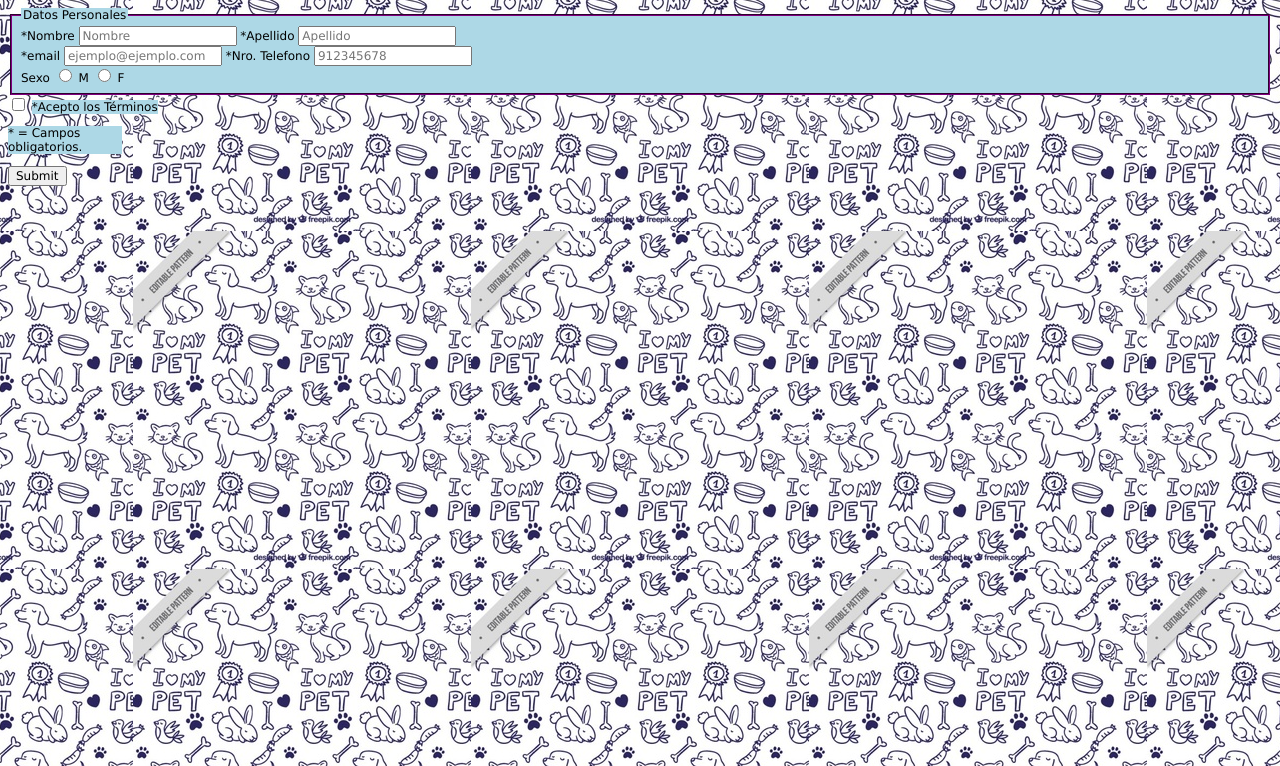
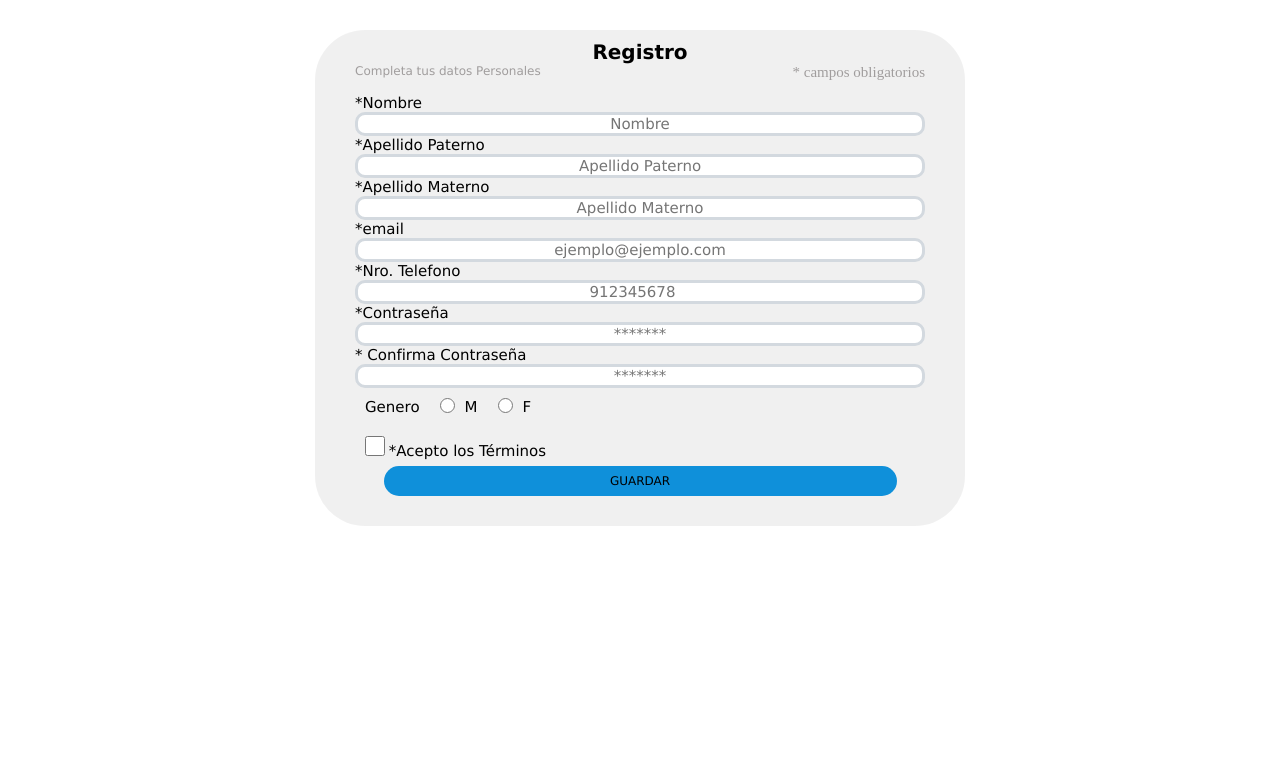
Before and after one commit to dvargas1997/WebDeVentas, a PHP site: page /formulario2.html in a window 1280 px wide. Shown: the top 766 px of the page. Run offline with PHP 8.4, Linux system fonts and the light colour scheme.

Commit message:
pruebas en el login

```diff
--- a/html/formulario2.html
+++ b/html/formulario2.html
@@ -35,22 +35,60 @@
 			}
 		</script>
 	</head>
+         <div class="contenedor">
+		  	<form class="form" action="ingresa2.php" onsubmit="return Validar(this)" method="post">
 
-		<form action="ingresa2.php" onsubmit="return Validar(this)" method="post">
-			<fieldset>
-				<legend>Datos Personales</legend>
 
-				<label for="nom">*Nombre</label> <input type="text" id="nom" name="nom" placeholder="Nombre">
-				<label for="ape">*Apellido</label> <input type="text" id="ape" name="ape" placeholder="Apellido"><br>
-				<label for="ema">*email</label> <input type="email" name="ema" id="ema" placeholder="ejemplo@ejemplo.com">
-				<label for="cue">*Nro. Telefono</label> <input type="number" id="cue" name="cue" placeholder="912345678"><br>
-				Sexo <input type="radio" name="sex" id="sexM"> M
-					 <input type="radio" name="sex" id="sexF"> F<br>
-			</fieldset>
-			<input type="checkbox" id="tdr" name="tdr">
-			<label for="tdr">*Acepto los Términos</label><br>
-			<p> * = Campos obligatorios.</p>
-			<input type="submit">
-		</form>
+						<div class="form-header">
+
+							<h1>Registro</h1>
+
+							<div class="container-sub">
+
+								<p class="sub-form">Completa tus datos Personales</p><p class="sub-form2"> * campos obligatorios</p>
+
+							</div>
+
+							<label for="nom" class = "form-label">*Nombre</label>
+							<input class="form-input" type="text" id="nom" name="nom" placeholder="Nombre">
+							<label for="ape" class = "form-label">*Apellido Paterno </label>
+							<input class="form-input" type="text" id="ape" name="ape" placeholder="Apellido Paterno">
+
+							<label for="ape" class = "form-label">*Apellido Materno </label>
+							<input class="form-input" type="text" id="ape" name="ape" placeholder="Apellido Materno">
+
+							<label for="ema" class = "form-label">*email</label>
+							<input class="form-input" type="email" name="ema" id="ema" placeholder="ejemplo@ejemplo.com">
+
+							<label for="cue" class = "form-label">*Nro. Telefono</label>
+							<input class="form-input" type="number" id="cue" name="cue" placeholder="912345678">
+
+							<label for="pass" class = "form-label">*Contraseña</label>
+							<input class="form-input	" type="password" id="pass" name="pass" placeholder="*******">
+
+							<label for="rpass" class = "form-label">* Confirma Contraseña</label>
+							<input class="form-input	" type="password" id="rpass" name="rpass" placeholder="*******">
+
+						</div>
+
+						<div class="radio">
+								<p>Genero</p>
+
+								<input class="form-radio" type="radio" name="sex" id="sexM"><label for="sexM" class="radio-label">M</label>
+
+								<input class="form-radio" type="radio" name="sex" id="sexF"><label for="sexF" class="radio-label">F</label>
+						</div>
+
+						<input class="check" type="checkbox" id="tdr" name="tdr">
+						<label for="tdr" class="check-label">*Acepto los Términos</label><br>
+
+
+
+
+
+				<input type="submit" class = "submit-btn" value="GUARDAR">
+
+			 </form>
+		</div>
 	</body>
 </html>
--- a/html/formulario_2.css
+++ b/html/formulario_2.css
@@ -1,21 +1,113 @@
 *{
+	margin:0px;
+	padding: 0px;
 	font-family:Verdana;
 	font-size:12px;
+	-webkit-box-sizing: border-box;
+	-moz-box-sizing: border-box;
+	box-sizing: border-box;
+}
 }
 body{
-	background:url(img/anim.jpg) center fixed;
+	background:#FFFF;
+	-webkit-box-sizing: border-box;
+	-moz-box-sizing: border-box;
+	box-sizing: border-box;
 }
-fieldset{
-	background-color:lightblue;
-	border-color:purple;
+
+.contenedor{
+	padding: 100px 0px;
+	background: rgba(0,0,0,.06);
+	width: 90%;
+	max-width: 650px;
+	margin:auto;
+	padding: 10px 40px;
+	margin-top: 30px;
+	padding-bottom: 30px;
+	border-radius: 50px;
 }
-legend{
-	background-color:lightblue;
+.contenedor .form .form-header h1{
+	text-align: center;
+	font-size: 20px;
 }
-label{
-	background-color:lightblue;
+.contenedor .form .form-header .container-sub{
+	display: flex;
+	height: 30px;
+	color: #A09D9D;
+
 }
-p{
-	background-color:lightblue;
-	margin-right:1150px;
+
+.contenedor .form .form-header .sub-form{
+	max-width: 300px;
+	width: 50%;
+
+
+
 }
+.contenedor .form .form-header .sub-form2{
+
+	max-width: 300px;
+	width: 50%;
+	text-align: right;
+	font-family:all;
+	font-size: 15px;
+
+}
+
+.contenedor .form .form-header .form-label {
+	display: block;
+	font-size: 15px;
+	position: relative;
+
+}
+.contenedor .form .form-header .form-input{
+	width: 100%;
+	margin:auto;
+	text-align: center;
+	border: none;
+	border: 3px solid #D3D9DF;
+	outline:none;
+	border-radius: 10px;
+	font-size: 15px;
+}
+
+.contenedor .form .radio {
+	display: flex;
+}
+
+.contenedor .form .radio .form-radio{
+	 width: 15px;
+	 height: 15px;
+	 margin-left:10px;
+	 margin-top: 10px;
+}
+.contenedor .form .radio .radio-label ,.contenedor .form .radio p{
+	font-size: 15px;
+	padding: 10px 10px;
+}
+.contenedor .form .check {
+	width:20px;
+	height: 20px;
+	margin:10px;
+	margin-right: 0px;
+}
+.contenedor .form .check-label{
+	font-size: 15px;
+	padding: 10px 0px;
+}
+.contenedor .form .submit-btn{
+ width: 90%;
+ height: 30px;
+ display: block;
+ margin:auto;
+ background: #0F90DA;
+ border-radius: 15px;
+ outline: none;
+ border: none;
+ font-family: inherit;
+}
+.contenedor .form .submit-btn:hover{
+ background: #1FB4F9;
+ border-radius: 18px;
+
+}
--- a/html/webAdministrador/styles/estilos.css
+++ b/html/webAdministrador/styles/estilos.css
@@ -7,7 +7,7 @@
 }
 body{
 	/*background: url(../img/fondo.jpg);*/
-	background: #18A7E2;
+	background: #91D0ED;
 	--webkit-background-size: cover;
 	background-size: cover;
 	background-attachment: fixed;
```
